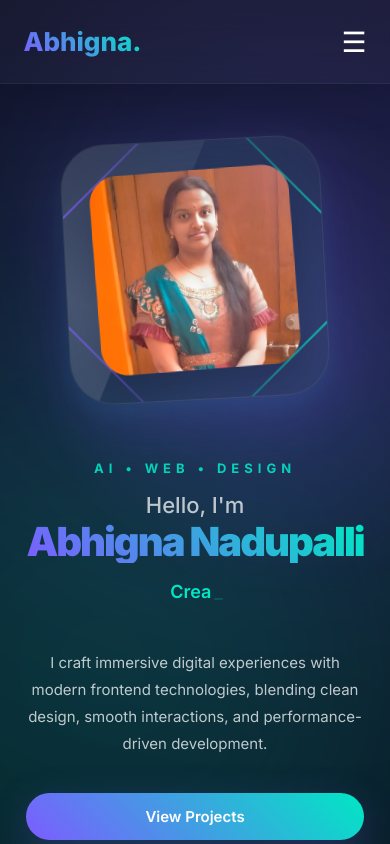
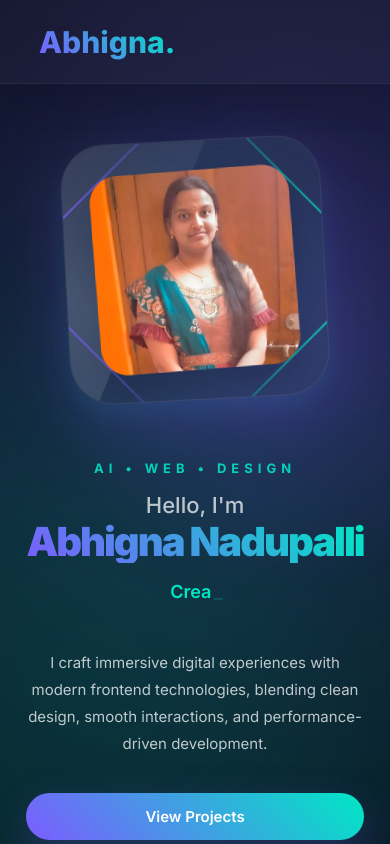
Before and after one commit to Abhigna13/Portfolio, a React (Vite) app: page / in a window 390 px wide. Shown: the top 844 px of the page. Built offline with nearby package versions, Linux system fonts and the light colour scheme.

Commit message:
navbar fix

```diff
--- a/src/index.css
+++ b/src/index.css
@@ -188,49 +188,14 @@ body::after{
   color: white;
 }
 
-@media (max-width: 768px) {
-
-  .menu-icon {
-    display: block;
-    z-index: 2001;
-  }
-
-  .navbar {
-    padding: 18px 6%;
-  }
-
-  .logo {
-    font-size: 26px;
-  }
-
-  .navbar ul.nav-links {
-    display: none;
-  }
-
-  .navbar ul.nav-links.active {
-    display: flex;
-  }
-
-  .nav-links {
-    position: fixed;
-    top: 80px;
-    right: 15px;
-    width: 220px;
-
-    flex-direction: column;
-    align-items: center;
-    gap: 15px;
-
-    padding: 20px;
-
-    background: rgba(20,20,20,0.95);
-    backdrop-filter: blur(20px);
-
-    border: 1px solid rgba(255,255,255,0.08);
-    border-radius: 20px;
-
-    list-style: none;
-    z-index: 2000;
+@media (max-width:768px){
+
+  .navbar ul.nav-links{
+    display:none !important;
+  }
+
+  .navbar ul.nav-links.active{
+    display:flex !important;
   }
 }
 
```
